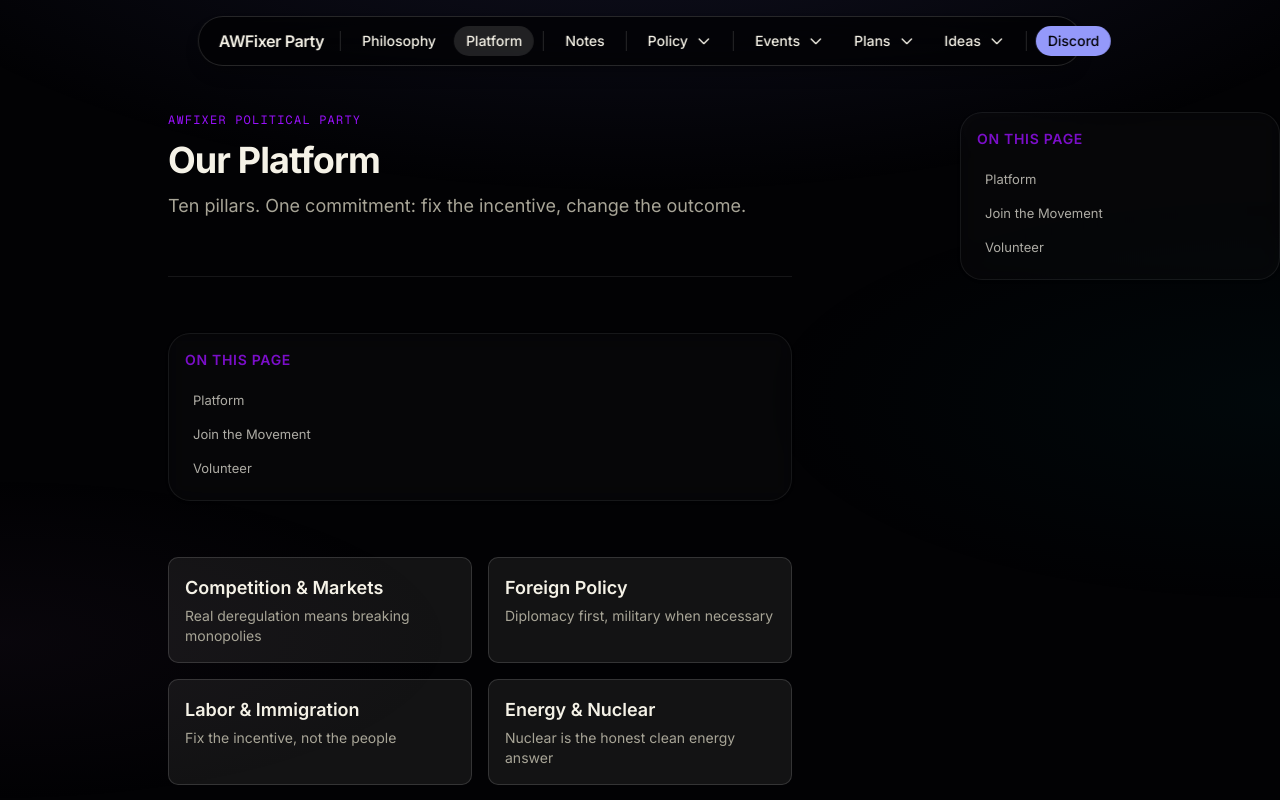
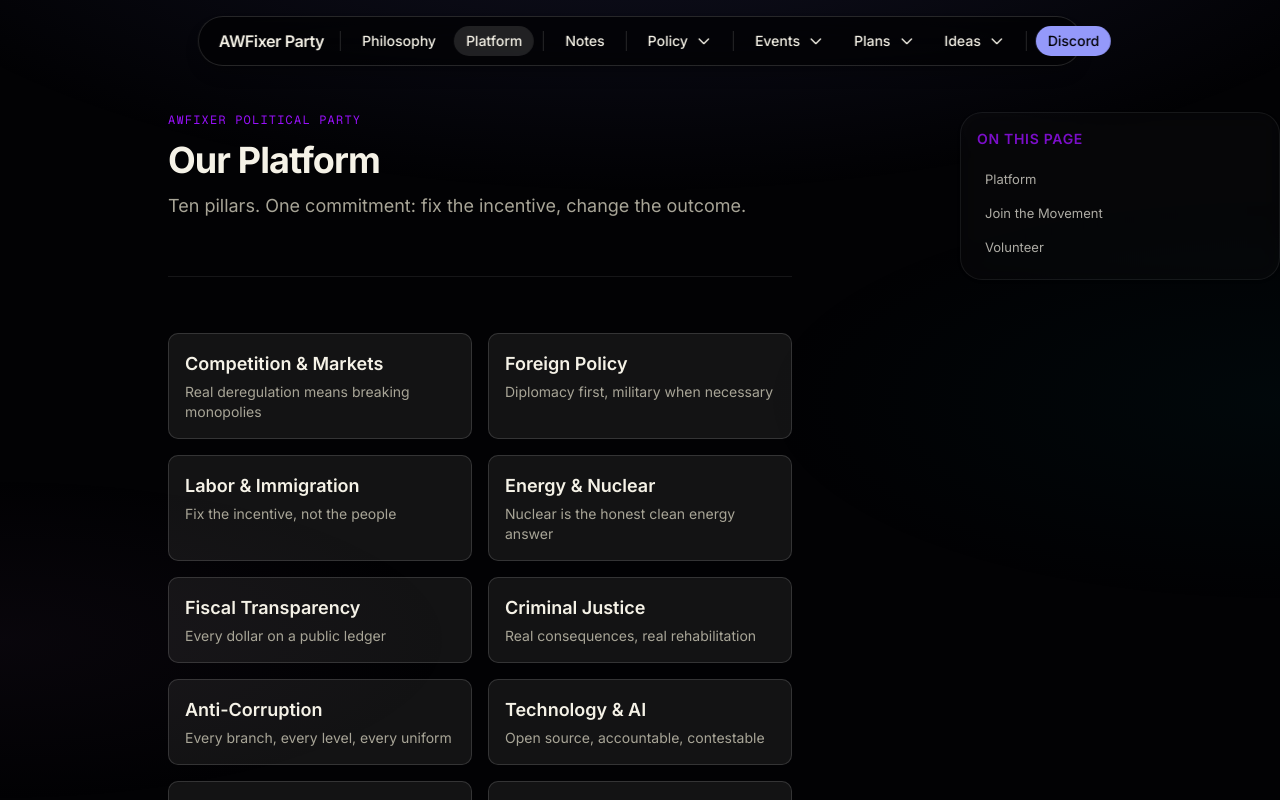
Before and after one commit to awfixers-stuff/tmp.awfixer.party, a Next.js app: page /platform in a window 1280 px wide. Shown: the top 800 px of the page. Built offline with nearby package versions, Linux system fonts and the light colour scheme.

Commit message:
feat: update tmpsite

```diff
--- a/app/platform/page.tsx
+++ b/app/platform/page.tsx
@@ -80,8 +80,6 @@
 
         <Separator className="bg-border/60" />
 
-        <PlatformTOC />
-
         <div className="grid gap-4 sm:grid-cols-2">
           {policyItems.map((item) => (
             <a
```
